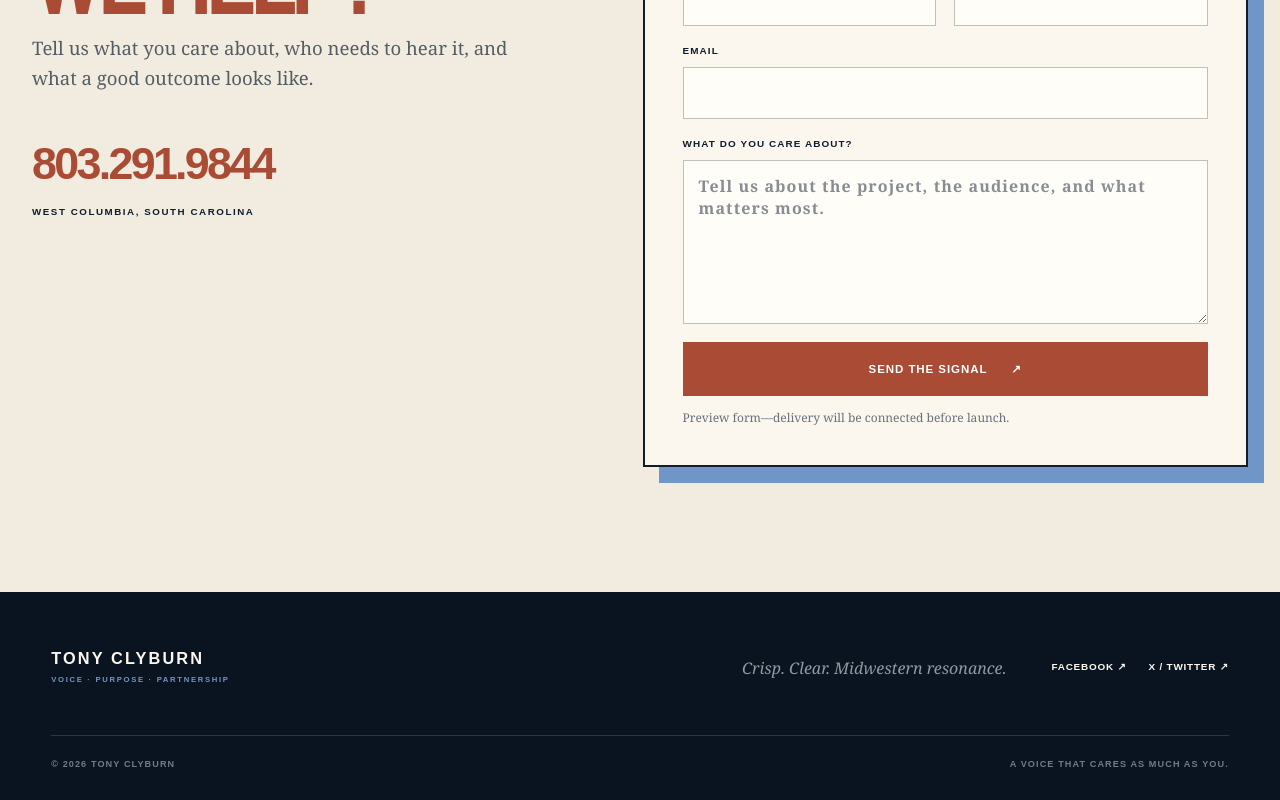
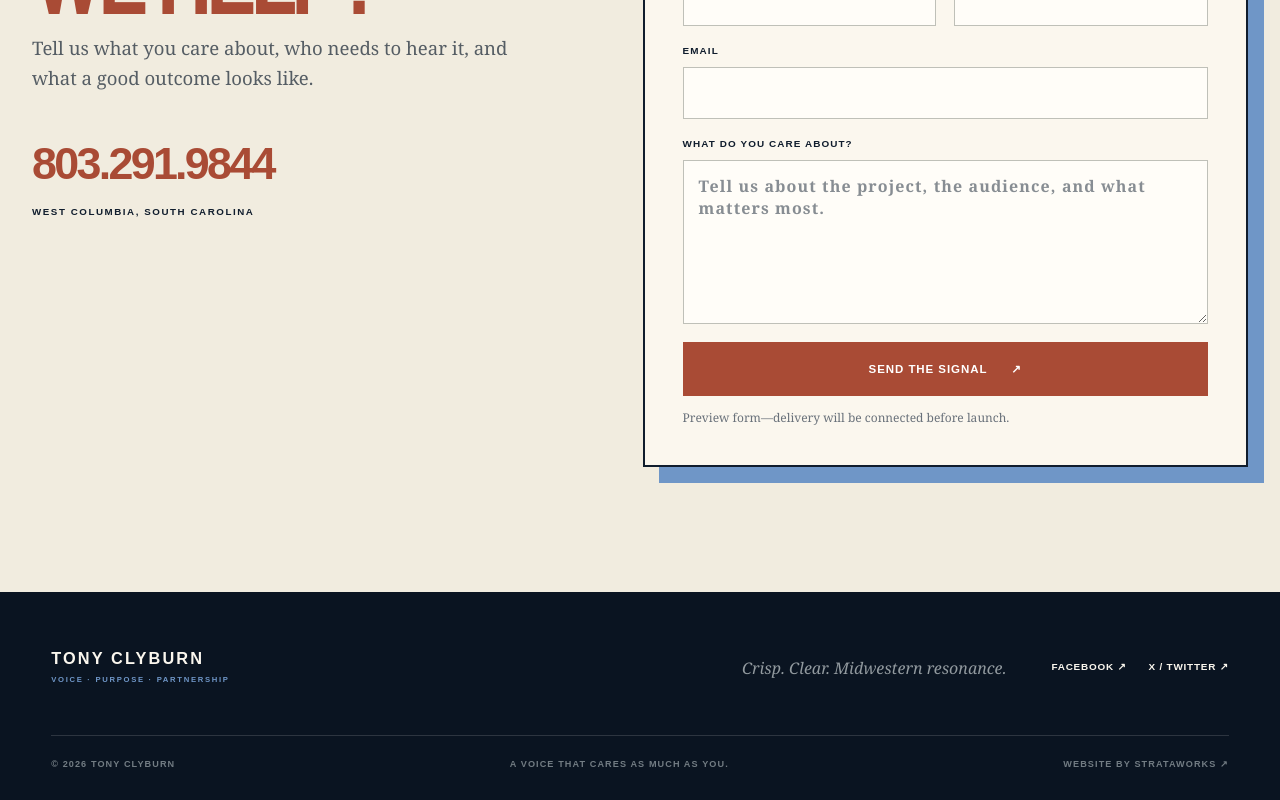
Before and after one commit to jamesshealy109-sudo/tony-clyburn-site, a Next.js app: page / in a window 1280 px wide. Shown: the part 5143-5943 px from the top of the page. Built offline with nearby package versions, Linux system fonts and the light colour scheme; no server answers.

Commit message:
Preserve StrataWorks site credit

```diff
--- a/app/globals.css
+++ b/app/globals.css
@@ -163,6 +163,7 @@ footer { padding: 58px max(32px,4vw) 28px; background: #0a1421; color: var(--pap
 .socials { display: flex; gap: 22px; font-family: Arial, Helvetica, sans-serif; font-size: .62rem; font-weight: 900; letter-spacing: .08em; text-transform: uppercase; }
 .socials a:hover { color: var(--blue); }
 .footer-bottom { width: min(1340px, 100%); display: flex; justify-content: space-between; margin-inline: auto; padding-top: 22px; border-top: 1px solid rgba(255,255,255,.14); color: #727c83; font-family: Arial, Helvetica, sans-serif; font-size: .57rem; font-weight: 800; letter-spacing: .12em; text-transform: uppercase; }
+.footer-bottom a:hover { color: var(--blue); }
 
 @media (max-width: 960px) {
   .menu-button { display: flex; align-items: center; gap: 7px; border: 0; background: transparent; color: white; font-family: Arial, sans-serif; font-size: .65rem; font-weight: 900; text-transform: uppercase; }
--- a/app/page.tsx
+++ b/app/page.tsx
@@ -189,7 +189,7 @@ export default function Home() {
           <p>Crisp. Clear. Midwestern resonance.</p>
           <div className="socials"><a href="https://facebook.com/TonyClyburnSC" target="_blank" rel="noreferrer">Facebook ↗</a><a href="https://twitter.com/myjobandlovinit" target="_blank" rel="noreferrer">X / Twitter ↗</a></div>
         </div>
-        <div className="footer-bottom"><span>© {new Date().getFullYear()} Tony Clyburn</span><span>A voice that cares as much as you.</span></div>
+        <div className="footer-bottom"><span>© {new Date().getFullYear()} Tony Clyburn</span><span>A voice that cares as much as you.</span><a href="https://strataworks.tech" target="_blank" rel="noreferrer">Website by StrataWorks ↗</a></div>
       </footer>
     </main>
   );
```
